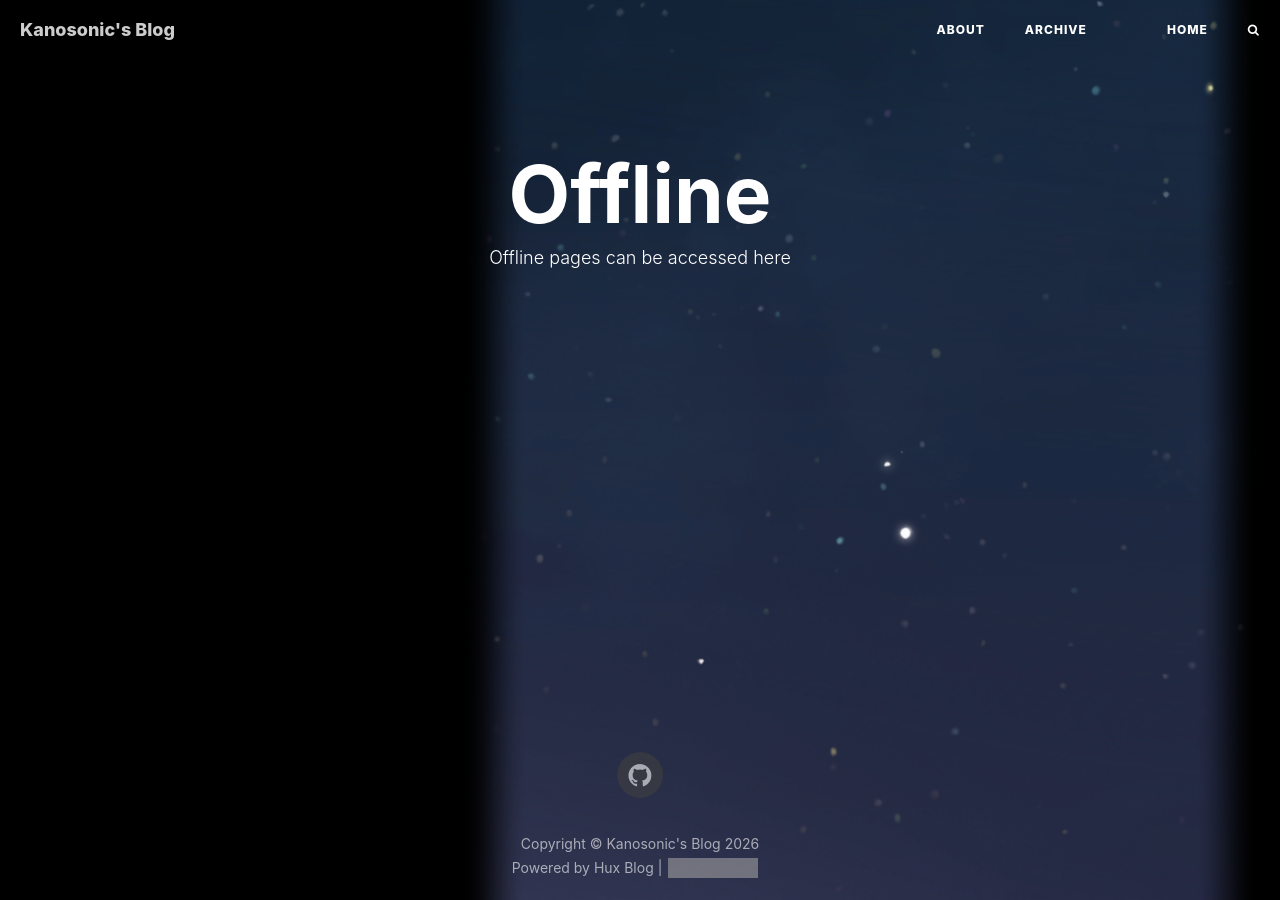
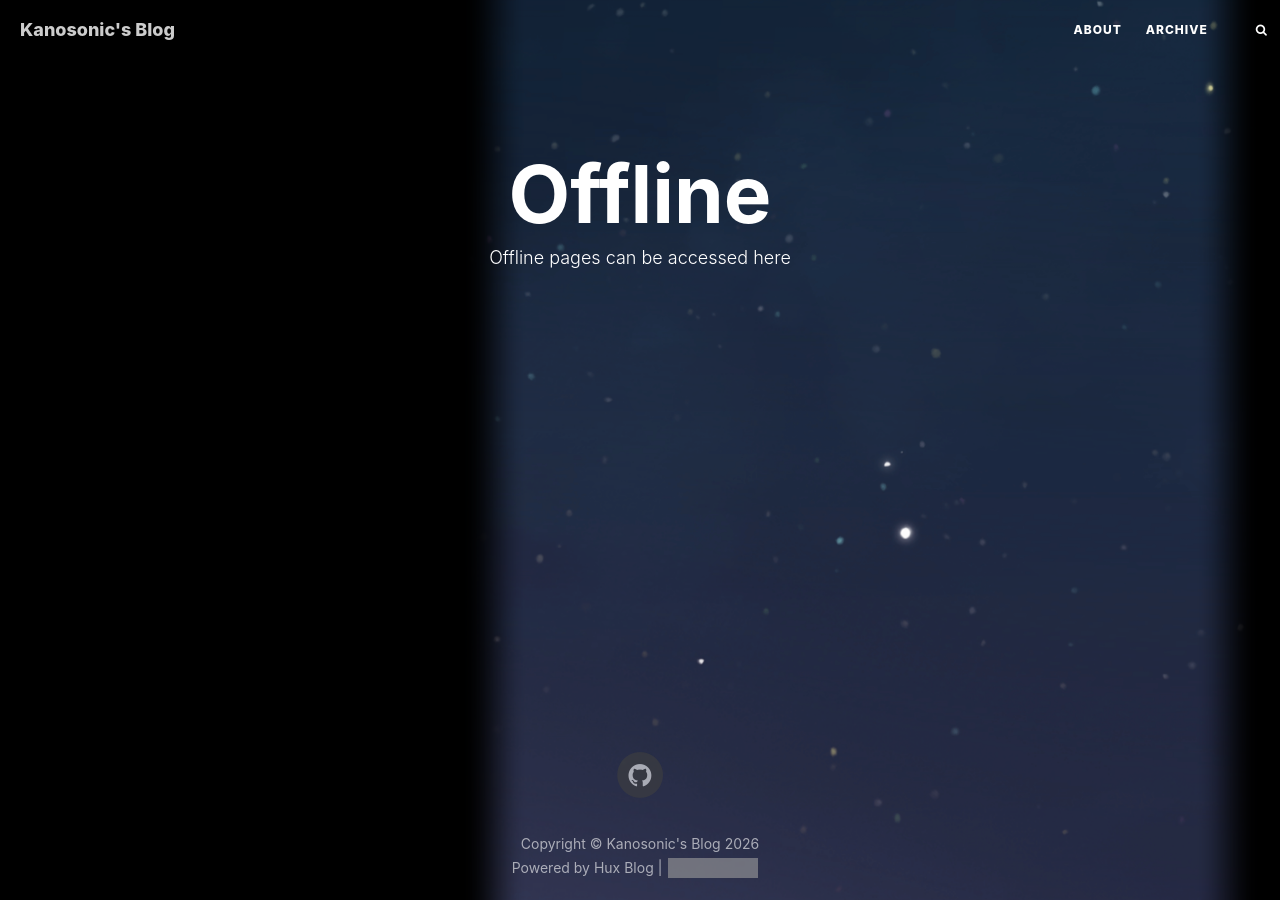
Before and after one commit to kanosonic/kanosonic.github.io, a Jekyll site: the page built from offline.html, in a window 1280 px wide. Built offline with Jekyll 4.4.1, drawn with Linux system fonts in a browser that asks for light colours; nearby versions of some CDN libraries; comment, search, counter and statistics services are not loaded; grey boxes are pictures that could not be loaded.

Commit message:
Fix duplicate Home and decrease nav gap

```diff
--- a/_includes/head.html
+++ b/_includes/head.html
@@ -70,6 +70,14 @@
     <script data-ad-client="ca-pub-6487568398225121" async
         src="https://pagead2.googlesyndication.com/pagead/js/adsbygoogle.js"></script>
 
+    <!-- Custom CSS for nav gap -->
+    <style>
+    .navbar-nav.navbar-right > li > a {
+        padding-left: 12px !important;
+        padding-right: 12px !important;
+    }
+    </style>
+
     <!-- Shuffle Background -->
     {% if site.shuffle_background %}
     <script src="{{ site.baseurl }}/js/bg-shuffle.js"></script>
--- a/_includes/nav.html
+++ b/_includes/nav.html
@@ -21,7 +21,7 @@
                 <div class="navbar-collapse">
                     <ul class="nav navbar-nav navbar-right">
                         {% for page in site.pages %}
-                        {% if page.title and page.hide-in-nav != true %}
+                        {% if page.title and page.hide-in-nav != true and page.title != 'Home' %}
                         <li>
                             <a href="{{ page.url | prepend: site.baseurl }}">{{ page.title }}</a>
                         </li>
```
